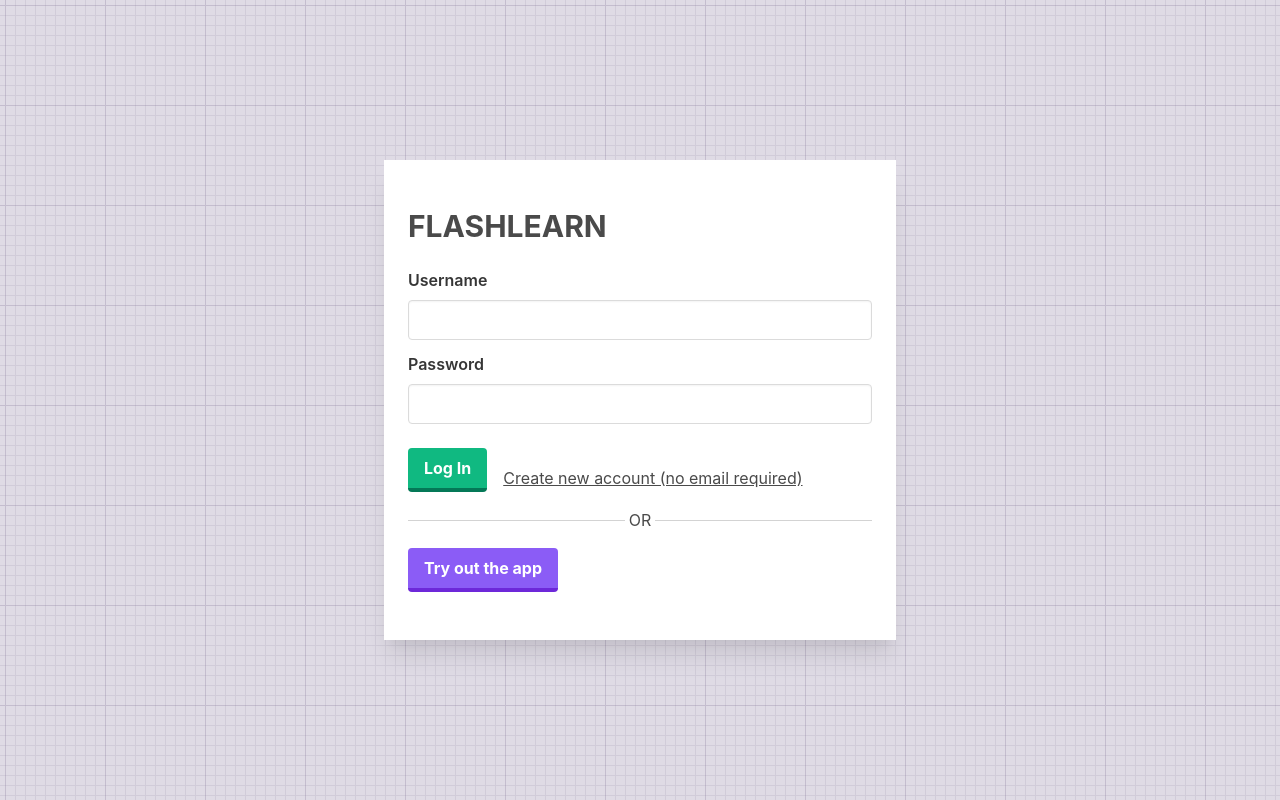
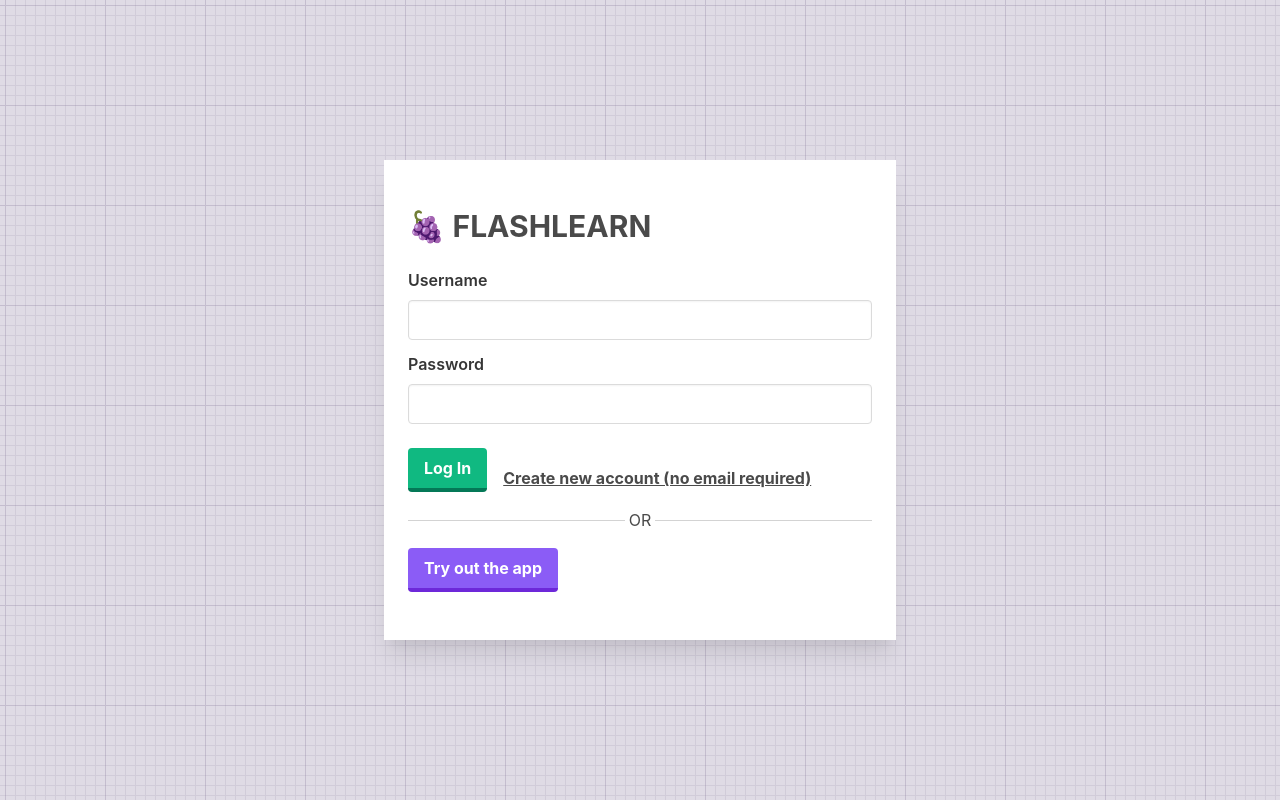
Before and after one commit to akshays94/flashcardsapp_client, a Vue app: page /login in a window 1280 px wide. Built offline with nearby package versions, Linux system fonts and the light colour scheme; no server answers.

Commit message:
UPDATED: login page

```diff
--- a/src/pages/PageLogin.vue
+++ b/src/pages/PageLogin.vue
@@ -3,7 +3,7 @@
     <div
       class="bg-white w-full mx-4 px-5 py-6 md:w-2/5 md:p-6 shadow-xl hover:shadow-2xl transition-all duration-300"
     >
-      <header class="text-3xl font-bold mb-5">FLASHLEARN</header>
+      <header class="text-3xl font-bold mb-5">🍇&nbsp;FLASHLEARN</header>
 
       <section v-show="isLoginContainerOpen" class="login-box">
         <b-field
@@ -37,7 +37,7 @@
           />
 
           <div
-            class="ml-4 mt-4 md:mt-0 underline hover:no-underline cursor-pointer"
+            class="ml-4 mt-4 md:mt-0 underline hover:no-underline cursor-pointer font-bold hover:text-purple-700 transition-all"
             @click="isLoginContainerOpen = false"
           >
             Create new account (no email required)
```
